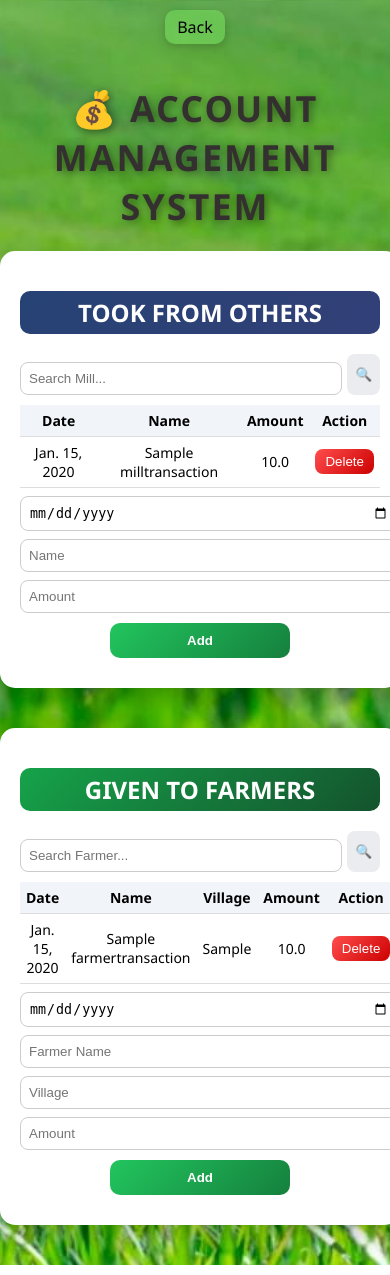
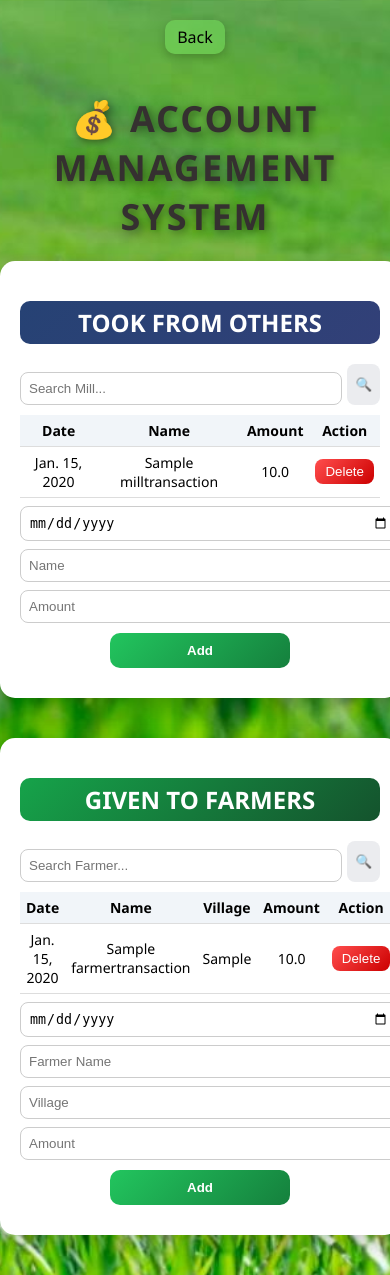
Before and after one commit to saireddy2005/agriportal, a Django app: page /account-management/ in a window 390 px wide; the page is wider, and only the part inside the window is pictured. Run offline with Django 5.2, Linux system fonts and the light colour scheme; a user stored in the database is signed in; tables that the repository leaves empty hold one stand-in row (values such as "Sample post").

Commit message:
fixed mobile layout and back button and title

```diff
--- a/core/templates/core/account_management.html
+++ b/core/templates/core/account_management.html
@@ -27,11 +27,11 @@
             letter-spacing: 2px;
         }
 
-        /* ✅ BACK BUTTON FIX (CENTER + MOVING) */
-        .back-container {
+        /* ✅ BACK BUTTON CENTER (NOT FIXED) */
+        .back-wrapper {
             display: flex;
             justify-content: center;
-            margin-top: 10px;
+            margin-top: 20px;
         }
 
         .back-btn {
@@ -84,6 +84,7 @@
             box-shadow: 0 10px 25px rgba(0,0,0,0.2);
         }
 
+        /* HEADERS */
         .box h2 {
             text-align: center;
             padding: 5px;
@@ -99,6 +100,7 @@
             background: linear-gradient(135deg, #16a34a, #14532d);
         }
 
+        /* SEARCH */
         .search-bar {
             display: flex;
             gap: 5px;
@@ -115,11 +117,13 @@
         .search-btn {
             padding: 5px 8px;
             background: #ebecef;
+            color: white;
             border: none;
             border-radius: 8px;
             cursor: pointer;
         }
 
+        /* TABLE */
         table {
             width: 100%;
             border-collapse: collapse;
@@ -137,6 +141,7 @@
             background: #f1f5f9;
         }
 
+        /* INPUTS */
         input {
             width: 100%;
             padding: 8px;
@@ -152,6 +157,7 @@
             background: white;
         }
 
+        /* ADD BUTTON */
         .add-btn {
             width: 50%;
             margin: 10px auto;
@@ -165,6 +171,7 @@
             font-weight: bold;
         }
 
+        /* DELETE BUTTON */
         .delete-btn {
             background: linear-gradient(135deg, #ff4d4d, #cc0000);
             color: white;
@@ -183,8 +190,8 @@
 
 <body>
 
-<!-- ✅ CENTERED BACK BUTTON -->
-<div class="back-container">
+<!-- ✅ MOVING BACK BUTTON -->
+<div class="back-wrapper">
     <a href="{% url 'profile' %}" class="back-btn">Back</a>
 </div>
 
```
